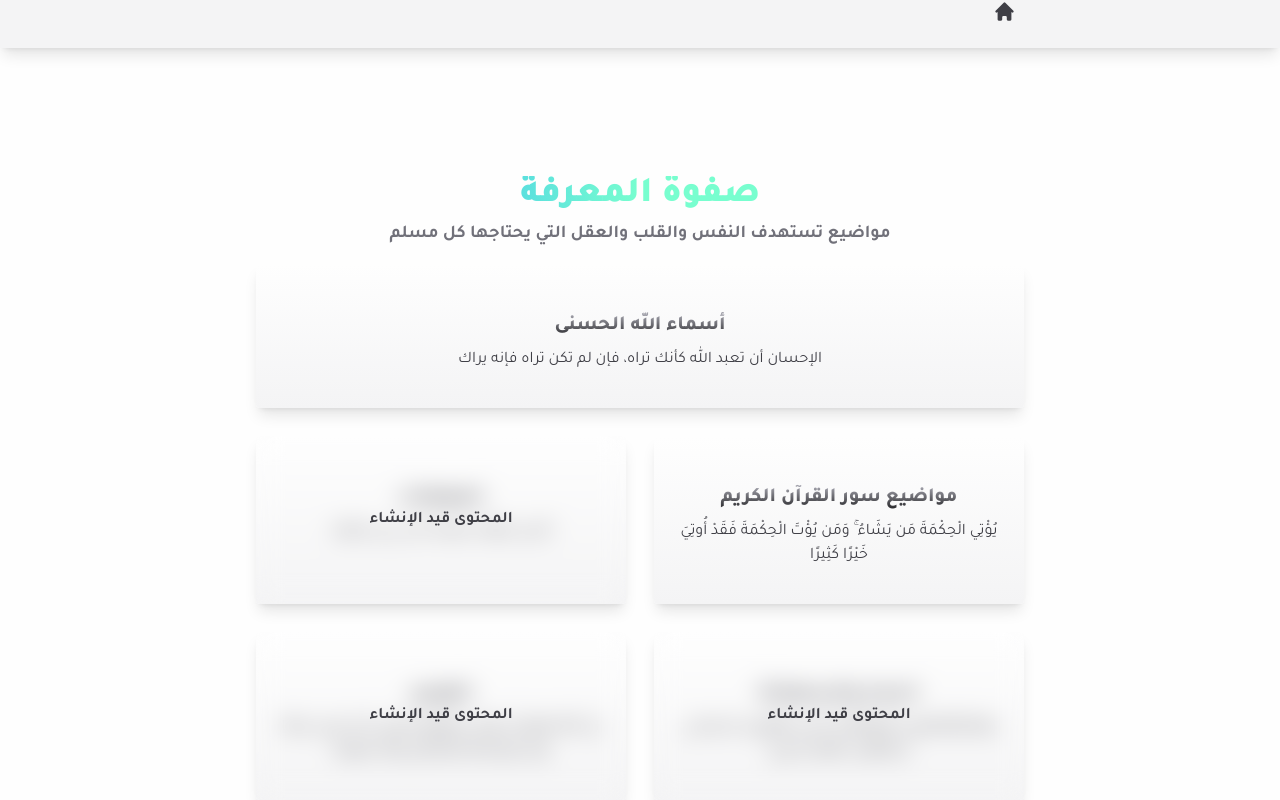
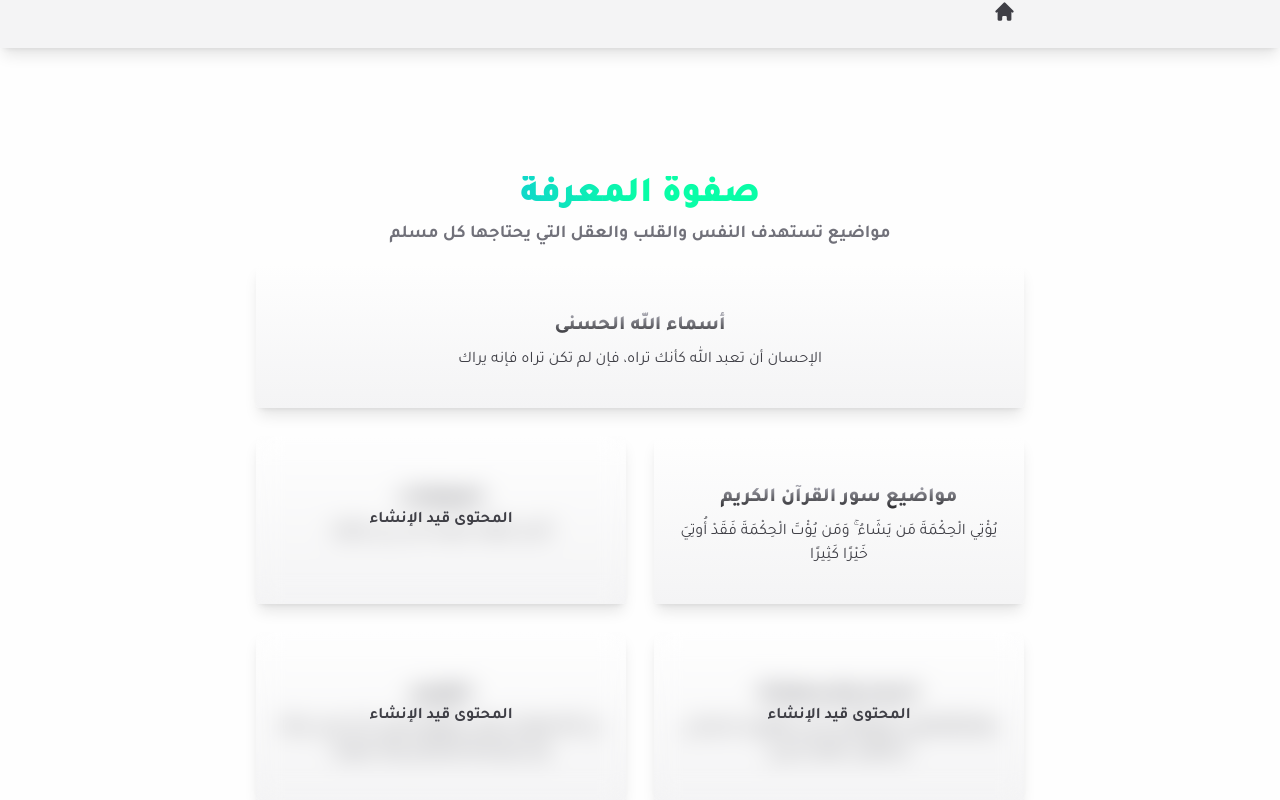
Before and after one commit to Ali-Hussein-dev/safwat-almaerifa, a Next.js app: page / in a window 1280 px wide. Shown: the top 800 px of the page. Built offline with nearby package versions, Linux system fonts and the light colour scheme; what tailwind-custom-utilities would draw is missing.

Commit message:
style: darken the primary color

```diff
--- a/src/components/topic-card/topic-card.module.css
+++ b/src/components/topic-card/topic-card.module.css
@@ -8,6 +8,6 @@
 
 .group:hover .shape-octagon,
 .shape-octagon {
-    background: radial-gradient(ellipse farthest-corner at center center, #FFFFFF 0%, hsl(159, 99%, 73%, 0.4) 170%);
+    background: radial-gradient(ellipse farthest-corner at center center, #FFFFFF 0%, hsl(159, 99%, 73%, 0.7) 170%);
         color: #78FECF;
 }
--- a/src/styles/globals.css
+++ b/src/styles/globals.css
@@ -36,7 +36,7 @@
 }
 
 .text-grad-primary {
-    background: linear-gradient(to right, #1C9DFF 0%, #78FECF 50%);
+    background: linear-gradient(to right, #1C9DFF 10%, #09FDA7 50%);
     -webkit-background-clip: text;
     background-clip: text;
     color: transparent;
--- a/tailwind.config.ts
+++ b/tailwind.config.ts
@@ -27,7 +27,7 @@ export default {
       },
       colors: {
         primary: {
-          DEFAULT: '#40FEBB',
+          DEFAULT: '#09FDA7',
           50: '#FFFFFF',
           100: '#FFFFFF',
           200: '#F2FFFA',
```
